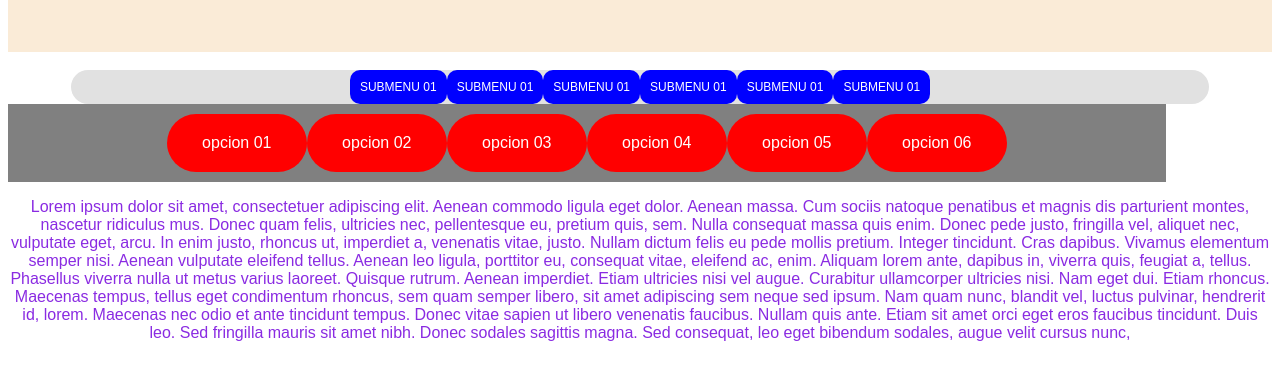
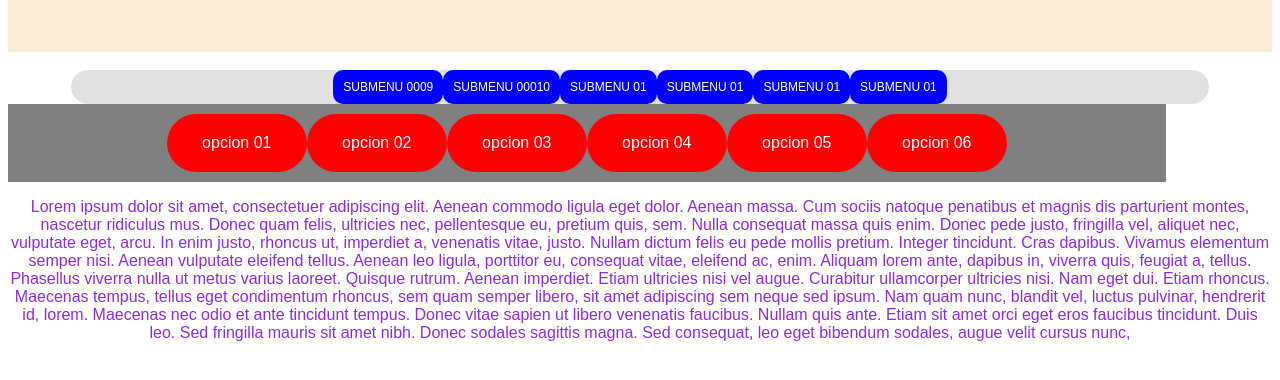
Before and after one commit to ADDMX/Curso-de-Github, a plain HTML site: page index.html in a window 1280 px wide. Shown: the part 106-486 px from the top of the page. Drawn offline with Linux system fonts and the light colour scheme.

Commit message:
agregando nuevos cambios

```diff
--- a/index.html
+++ b/index.html
@@ -15,8 +15,8 @@
   </div>
   <br>
   <div class="submenu">
-    <a>submenu 01</a>
-    <a>submenu 01</a>
+    <a>submenu 0009</a>
+    <a>submenu 00010</a>
     <a>submenu 01</a>
     <a>submenu 01</a>
     <a>submenu 01</a>
```
